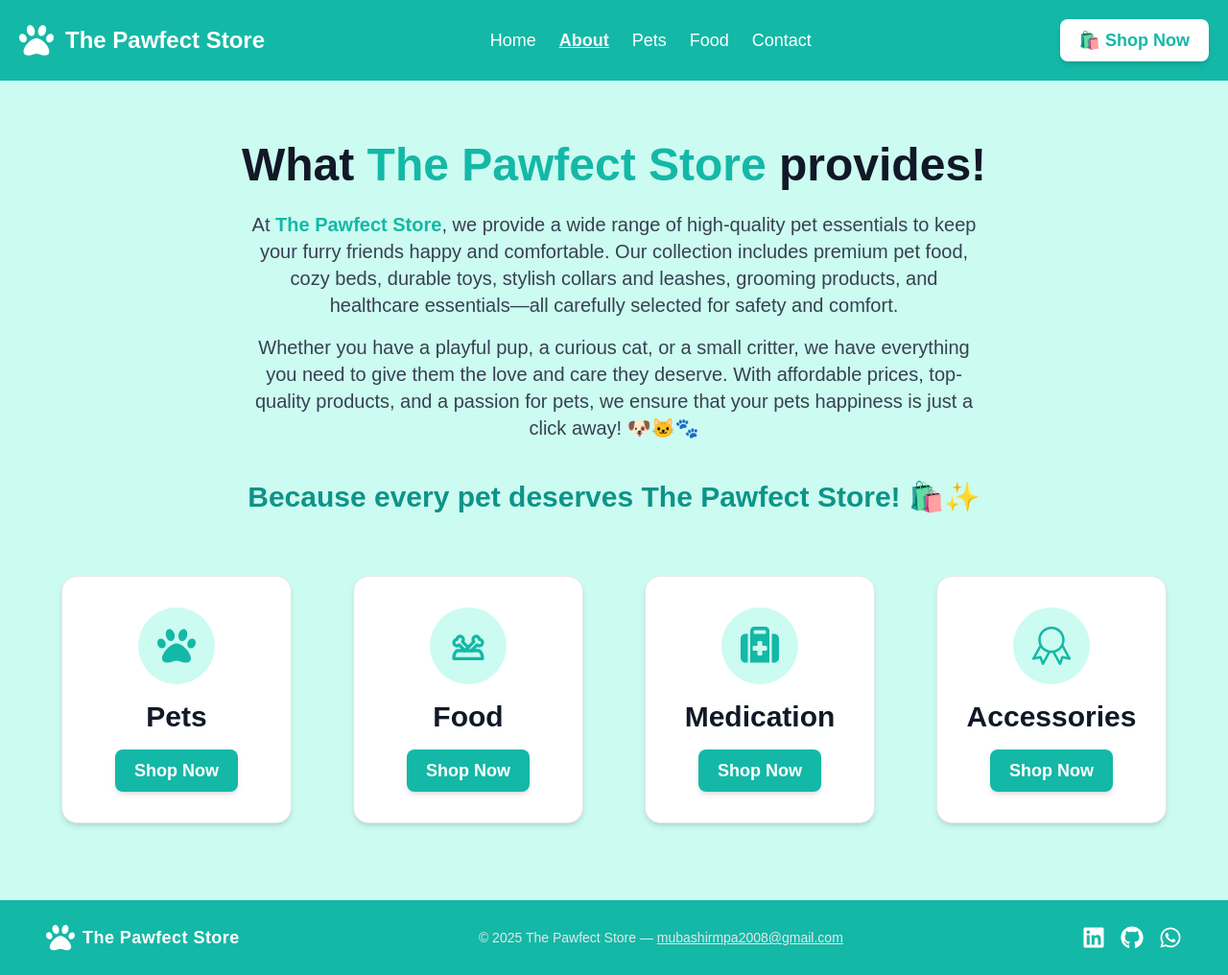
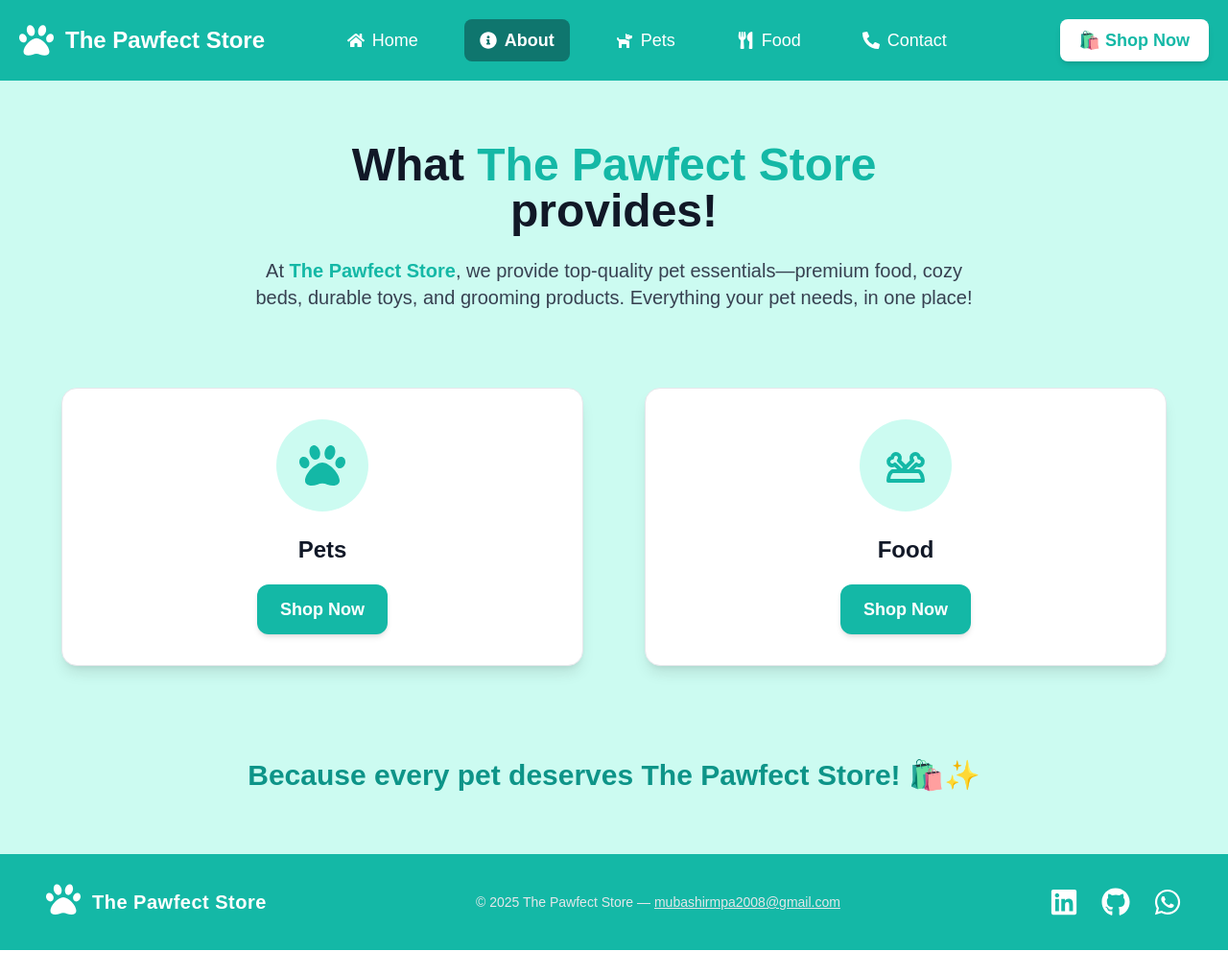
Before and after one commit to MubashirKhanYousufZai/The-Pawfect-Store, a Next.js app: page /components/about in a window 1280 px wide. Shown: the whole page at 96% size. After the commit the page ends 990 px from the top, so only its background shows below. Built offline with nearby package versions, Linux system fonts and the light colour scheme.

Commit message:
first commit

```diff
--- a/package.json
+++ b/package.json
@@ -10,6 +10,7 @@
     "clean": "rimraf .next"
   },
   "dependencies": {
+    "framer-motion": "^12.4.10",
     "next": "14.2.16",
     "nodemailer": "^6.10.0",
     "react": "^18",
--- a/src/app/components/Footer.tsx
+++ b/src/app/components/Footer.tsx
@@ -1,24 +1,36 @@
+"use client"
 import React from "react";
 import { FaGithub, FaLinkedin, FaPaw, FaWhatsapp } from "react-icons/fa";
+import { motion } from "framer-motion";
 
 const Footer = () => {
   return (
-    <footer className="bg-teal-500 text-white py-6">
-      <div className="container mx-auto flex flex-col sm:flex-row items-center justify-between px-6 sm:px-12">
+    <motion.footer
+      initial={{ opacity: 0, y: 50 }}
+      animate={{ opacity: 1, y: 0 }}
+      transition={{ duration: 1 }}
+      className="bg-teal-500 text-white py-8"
+    >
+      <div className="container mx-auto flex flex-col sm:flex-row items-center justify-between px-6 sm:px-12 gap-6">
 
         {/* Brand Logo & Name */}
         <a
           href="/"
-          className="flex items-center gap-2 text-white hover:text-gray-200 transition duration-300"
+          className="flex items-center gap-3 text-white hover:text-gray-200 transition duration-300"
         >
-          <FaPaw className="text-3xl" />
-          <span className="text-lg font-semibold tracking-wide">
+          <motion.div
+            animate={{ y: [0, -5, 0] }}
+            transition={{ duration: 1.5, repeat: Infinity, ease: "easeInOut" }}
+          >
+            <FaPaw className="text-4xl" />
+          </motion.div>
+          <span className="text-xl font-semibold tracking-wide">
             The Pawfect Store
           </span>
         </a>
 
         {/* Copyright & Contact */}
-        <p className="text-sm text-gray-200 text-center sm:text-left mt-4 sm:mt-0">
+        <p className="text-sm text-gray-200 text-center sm:text-left">
           © {new Date().getFullYear()} The Pawfect Store —{" "}
           <a
             href="mailto:mubashirmpa2008@gmail.com"
@@ -29,38 +41,29 @@ const Footer = () => {
         </p>
 
         {/* Social Links */}
-        <div className="flex gap-4 mt-4 sm:mt-0">
-          <a
-            href="https://www.linkedin.com/in/mubashir-khan-538a662bb/"
-            target="_blank"
-            rel="noopener noreferrer"
-            className="text-white hover:text-gray-300 transition duration-300"
-            aria-label="LinkedIn"
-          >
-            <FaLinkedin className="text-2xl" />
-          </a>
-          <a
-            href="https://github.com/MubashirKhanYousufZai"
-            target="_blank"
-            rel="noopener noreferrer"
-            className="text-white hover:text-gray-300 transition duration-300"
-            aria-label="GitHub"
-          >
-            <FaGithub className="text-2xl" />
-          </a>
-          <a
-            href="https://wa.me/qr/FWX3BWWPABVRG1"
-            target="_blank"
-            rel="noopener noreferrer"
-            className="text-white hover:text-gray-300 transition duration-300"
-            aria-label="WhatsApp"
-          >
-            <FaWhatsapp className="text-2xl" />
-          </a>
+        <div className="flex gap-6">
+          {[
+            { icon: <FaLinkedin />, link: "https://www.linkedin.com/in/mubashir-khan-538a662bb/" },
+            { icon: <FaGithub />, link: "https://github.com/MubashirKhanYousufZai" },
+            { icon: <FaWhatsapp />, link: "https://wa.me/qr/FWX3BWWPABVRG1" },
+          ].map((item, index) => (
+            <motion.a
+              key={index}
+              href={item.link}
+              target="_blank"
+              rel="noopener noreferrer"
+              whileHover={{ scale: 1.2, rotate: [0, -5, 5, 0] }}
+              transition={{ duration: 0.3 }}
+              className="text-white hover:text-gray-300 transition duration-300"
+              aria-label="Social Link"
+            >
+              <span className="text-3xl">{item.icon}</span>
+            </motion.a>
+          ))}
         </div>
 
       </div>
-    </footer>
+    </motion.footer>
   );
 };
 
--- a/src/app/components/Header.tsx
+++ b/src/app/components/Header.tsx
@@ -3,23 +3,34 @@
 import React from "react";
 import Link from "next/link";
 import { usePathname } from "next/navigation";
-import { FaPaw } from "react-icons/fa";
+import { FaPaw, FaHome, FaInfoCircle, FaDog, FaUtensils, FaPhoneAlt } from "react-icons/fa";
+import { motion } from "framer-motion";
 
 const Header = () => {
   const pathname = usePathname();
 
   const navItems = [
-    { name: "Home", path: "/" },
-    { name: "About", path: "/components/about" },
-    { name: "Pets", path: "/components/pets" },
-    { name: "Food", path: "/components/food" },
-    { name: "Contact", path: "/components/contact" },
+    { name: "Home", path: "/", icon: <FaHome /> },
+    { name: "About", path: "/components/about", icon: <FaInfoCircle /> },
+    { name: "Pets", path: "/components/pets", icon: <FaDog /> },
+    { name: "Food", path: "/components/food", icon: <FaUtensils /> },
+    { name: "Contact", path: "/components/contact", icon: <FaPhoneAlt /> },
   ];
 
   return (
-    <header className="text-white bg-teal-500 body-font shadow-md">
+    <motion.header
+      initial={{ opacity: 0, y: -50 }}
+      animate={{ opacity: 1, y: 0 }}
+      transition={{ duration: 1 }}
+      className="text-white bg-teal-500 body-font shadow-md"
+    >
       <div className="container mx-auto flex flex-wrap p-5 flex-col md:flex-row items-center">
         {/* Logo Section with animation */}
+        <motion.div
+          initial={{ opacity: 0 }}
+          animate={{ opacity: 1 }}
+          transition={{ duration: 1, delay: 0.2 }}
+        >
           <Link
             href="/"
             className="flex title-font font-bold items-center text-white mb-4 md:mb-0 text-2xl transform transition duration-300 ease-in-out hover:scale-110"
@@ -27,24 +38,39 @@ const Header = () => {
             <FaPaw className="text-4xl text-white" />
             <span className="ml-3">The Pawfect Store</span>
           </Link>
+        </motion.div>
 
         {/* Navigation Menu with hover animations */}
         <nav className="md:ml-auto md:mr-auto flex flex-wrap items-center text-lg justify-center font-medium">
-          {navItems.map((item) => (
+          {navItems.map((item, index) => (
+            <motion.div
+              key={item.path}
+              initial={{ opacity: 0, y: 10 }}
+              animate={{ opacity: 1, y: 0 }}
+              transition={{ duration: 0.5, delay: index * 0.2 }}
+            >
               <Link
-              key={item.path}
                 href={item.path}
-              className={`mr-6 hover:text-gray-200 transition-all duration-300 transform hover:scale-105 ${
-                pathname === item.path ? "underline font-bold text-gray-100" : ""
+                className={`mr-8 flex items-center space-x-2 hover:text-teal-200 transition-all duration-300 transform hover:scale-105 hover:bg-teal-600 px-4 py-2 rounded-lg ${
+                  pathname === item.path
+                    ? "bg-teal-700 text-white font-bold"
+                    : "text-white"
                 }`}
                 aria-current={pathname === item.path ? "page" : undefined}
               >
-              {item.name}
+                {item.icon}
+                <span>{item.name}</span>
               </Link>
+            </motion.div>
           ))}
         </nav>
 
         {/* Call-to-Action Button with hover animation */}
+        <motion.div
+          initial={{ opacity: 0 }}
+          animate={{ opacity: 1 }}
+          transition={{ duration: 1, delay: 0.4 }}
+        >
           <Link href="/components/about">
             <button
               className="inline-flex items-center bg-white text-teal-500 border-0 py-2 px-5 text-lg font-semibold rounded-lg focus:outline-none hover:bg-gray-100 transition-all duration-300 shadow-md hover:shadow-lg transform hover:scale-105"
@@ -53,8 +79,9 @@ const Header = () => {
               🛍️ Shop Now
             </button>
           </Link>
+        </motion.div>
       </div>
-    </header>
+    </motion.header>
   );
 };
 
--- a/src/app/components/about/page.tsx
+++ b/src/app/components/about/page.tsx
@@ -1,64 +1,57 @@
 import React from "react";
+import Link from "next/link";
 import { FaPaw } from "react-icons/fa";
-import { FaSuitcaseMedical } from "react-icons/fa6";
-import { SlBadge } from "react-icons/sl";
 import { TbDogBowl } from "react-icons/tb";
 
 const Gives = () => {
   const items = [
     { icon: <FaPaw />, title: "Pets", link: "/components/pets" },
     { icon: <TbDogBowl />, title: "Food", link: "/components/food" },
-    { icon: <FaSuitcaseMedical />, title: "Medication", link: "/components/medication" },
-    { icon: <SlBadge />, title: "Accessories", link: "/components/accessories" },
   ];
 
   return (
-    <div className="bg-teal-100 py-16 px-6 sm:px-12">
-      <h1 className="text-gray-900 text-center text-4xl sm:text-5xl font-extrabold">
-        What <span className="text-teal-500">The Pawfect Store</span> provides!
-      </h1>
-
-      <p className="text-gray-700 text-lg sm:text-xl text-center max-w-3xl mx-auto mt-6 leading-relaxed">
-        At <span className="font-semibold text-teal-500">The Pawfect Store</span>, we provide a wide range of
-        high-quality pet essentials to keep your furry friends happy and comfortable. Our collection includes
-        premium pet food, cozy beds, durable toys, stylish collars and leashes, grooming products, and healthcare
-        essentials—all carefully selected for safety and comfort.
-      </p>
-
-      <p className="text-gray-700 text-lg sm:text-xl text-center max-w-3xl mx-auto mt-4 leading-relaxed">
-        Whether you have a playful pup, a curious cat, or a small critter, we have everything you need to give them
-        the love and care they deserve. With affordable prices, top-quality products, and a passion for pets, we ensure
-        that your pets happiness is just a click away! 🐶🐱🐾
-      </p>
-
-      <h2 className="text-center text-2xl sm:text-3xl font-bold text-teal-600 mt-10">
-        Because every pet deserves The Pawfect Store! 🛍️✨
-      </h2>
+    <section className="bg-teal-100 py-16 px-6 sm:px-12">
+      {/* Section Title */}
+      <div className="text-center max-w-3xl mx-auto">
+        <h1 className="text-gray-900 text-4xl sm:text-5xl font-extrabold leading-tight">
+          What <span className="text-teal-500">The Pawfect Store</span> provides!
+        </h1>
+        <p className="text-gray-700 text-lg sm:text-xl mt-6 leading-relaxed">
+          At <span className="font-semibold text-teal-500">The Pawfect Store</span>, we provide top-quality pet essentials—premium food, cozy beds, durable toys, and grooming products. Everything your pet needs, in one place!
+        </p>
+      </div>
 
       {/* Features Section */}
-      <div className="grid grid-cols-1 sm:grid-cols-2 lg:grid-cols-4 gap-8 mt-12">
+      <div className="grid grid-cols-1 sm:grid-cols-2 gap-8 mt-16">
         {items.map((item, index) => (
           <div key={index} className="p-4">
-            <div className="border border-gray-200 px-6 py-8 rounded-2xl shadow-md hover:shadow-2xl transition duration-300 bg-white flex flex-col items-center text-center">
+            <div className="border border-gray-200 px-6 py-8 rounded-2xl shadow-lg hover:shadow-2xl transition duration-300 bg-white flex flex-col items-center text-center">
               {/* Clickable Icon */}
-              <a
+              <Link
                 href={item.link}
-                className="flex justify-center items-center bg-teal-100 p-5 rounded-full text-teal-500 text-5xl w-20 h-20 hover:bg-teal-500 hover:text-white transition duration-300 transform hover:scale-110"
+                className="flex justify-center items-center bg-teal-100 p-6 rounded-full text-teal-500 text-5xl w-24 h-24 hover:bg-teal-500 hover:text-white transition duration-300 transform hover:scale-110"
               >
                 {item.icon}
-              </a>
-              <h2 className="text-3xl font-semibold text-gray-900 mt-4">{item.title}</h2>
+              </Link>
+              <p className="text-2xl font-semibold text-gray-900 mt-6">{item.title}</p>
               {/* Shop Now Button */}
-              <a href={item.link}>
-                <button className="mt-4 bg-teal-500 text-white px-5 py-2 text-lg font-semibold rounded-lg shadow-md hover:bg-teal-600 transition duration-300">
+              <Link href={item.link}>
+                <button className="mt-5 bg-teal-500 text-white px-6 py-3 text-lg font-semibold rounded-xl shadow-md hover:bg-teal-600 transition duration-300">
                   Shop Now
                 </button>
-              </a>
+              </Link>
             </div>
           </div>
         ))}
       </div>
-    </div>
+
+      {/* Closing Statement */}
+      <div className="text-center mt-20">
+        <h2 className="text-2xl sm:text-3xl font-bold text-teal-600">
+          Because every pet deserves The Pawfect Store! 🛍️✨
+        </h2>
+      </div>
+    </section>
   );
 };
 
```
Also changed, not shown: 1 other file (tests, documents, lock files or other folders). Lines whose indentation alone changed are shown as unchanged.
